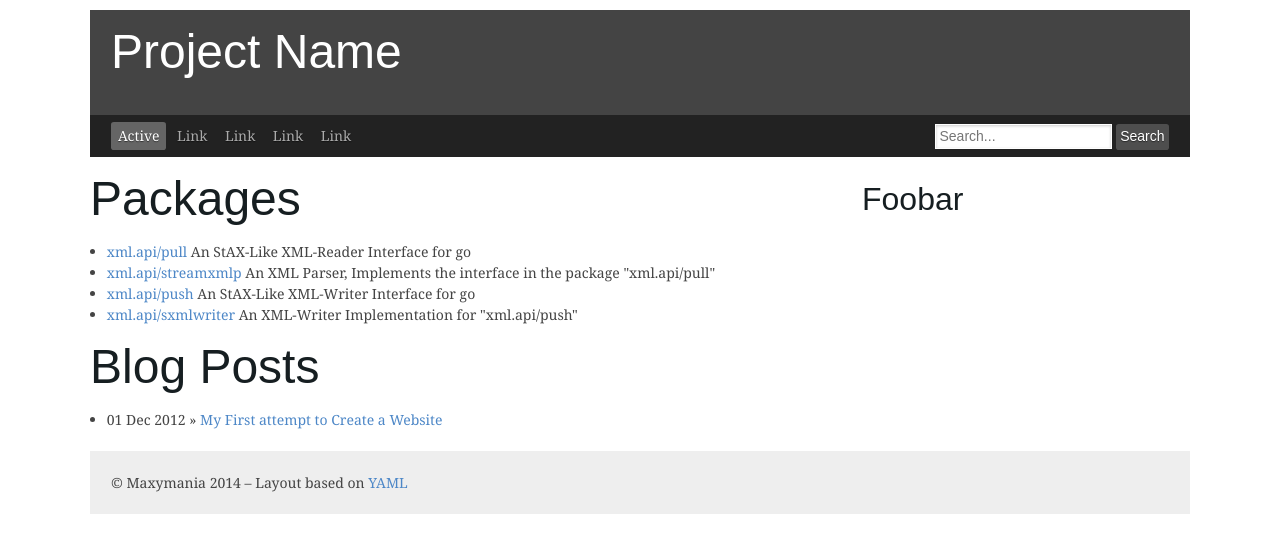
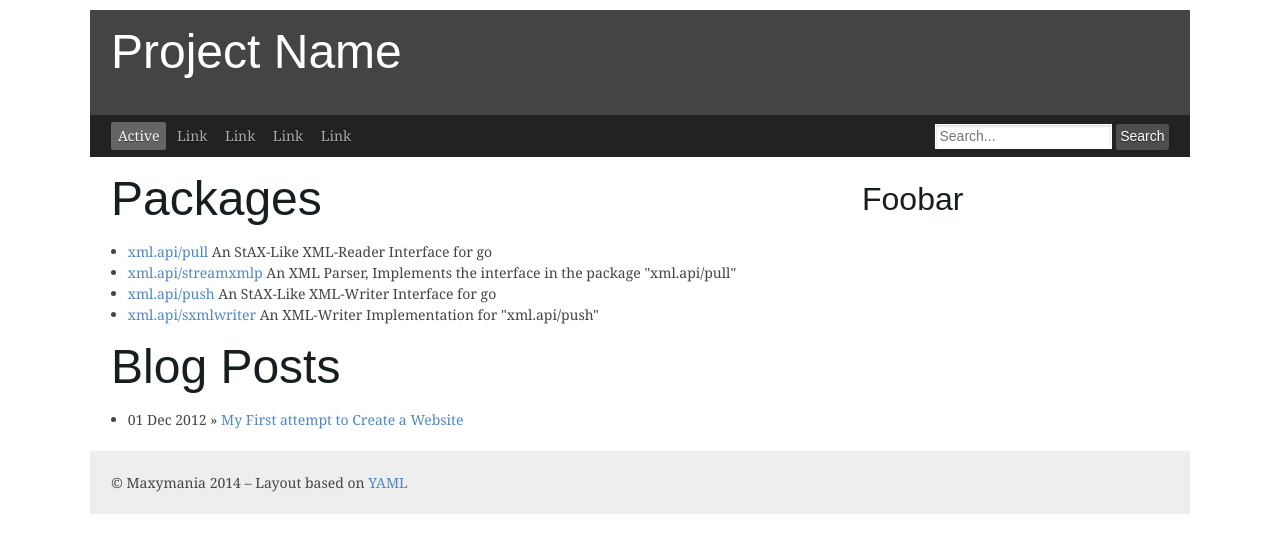
Before and after one commit to maxymania/anarchistic-mail, a Jekyll site: the page built from index.html, in a window 1280 px wide. Shown: the top 553 px of the page. Built offline with Jekyll 4.4.1, drawn with Linux system fonts in a browser that asks for light colours; Markdown is read by kramdown in place of the engine named in the settings.

Commit message:
design change

```diff
--- a/_layouts/default.html
+++ b/_layouts/default.html
@@ -41,12 +41,18 @@
 	</div>
  </nav>
  <main>
- <div class="ym-column"><div class="ym-col1">
- {{ content }}
- </div><div class="ym-col3">
- <div class="ym-cbox">
-  <h2>Foobar</h2>
- </div></div>
+ <div class="ym-column">
+  <div class="ym-col1">
+   <div class="ym-cbox">
+    {{ content }}
+   </div>
+  </div>
+  <div class="ym-col3">
+   <div class="ym-cbox">
+    <h2>Foobar</h2>
+   </div>
+  </div>
+ </div>
  </main>
  <footer>
   <p>© Maxymania 2014 &ndash; Layout based on <a href="http://www.yaml.de">YAML</a></p>
```
